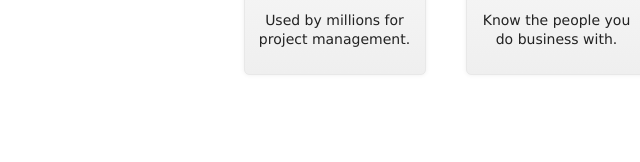
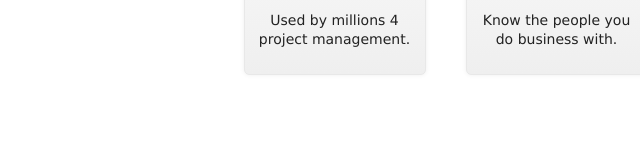
Before and after one commit to adisastew2/repoman, a plain HTML site: page index.html in a window 1280 px wide. Shown: the part 502-664 px from the top of the page, 79-719 px from the left. Drawn offline with Linux system fonts and the light colour scheme; a web font is replaced by a local one.

Commit message:
changed for to 4

```diff
--- a/index.html
+++ b/index.html
@@ -31,7 +31,7 @@
 				<img src="img/logo-bc.png" alt="Basecamp Tool"/>
 				<h3><span>Basecamp</span><sup>&reg;</sup></h3>
 				<h4>Manage Projects</h4>
-				<p>Used by millions for project management.</p>
+				<p>Used by millions 4 project management.</p>
 			</a>
 			<a href="#" class="hr">
 				<img src="img/logo-hr.png" alt="Highrise Tool"/>
```
